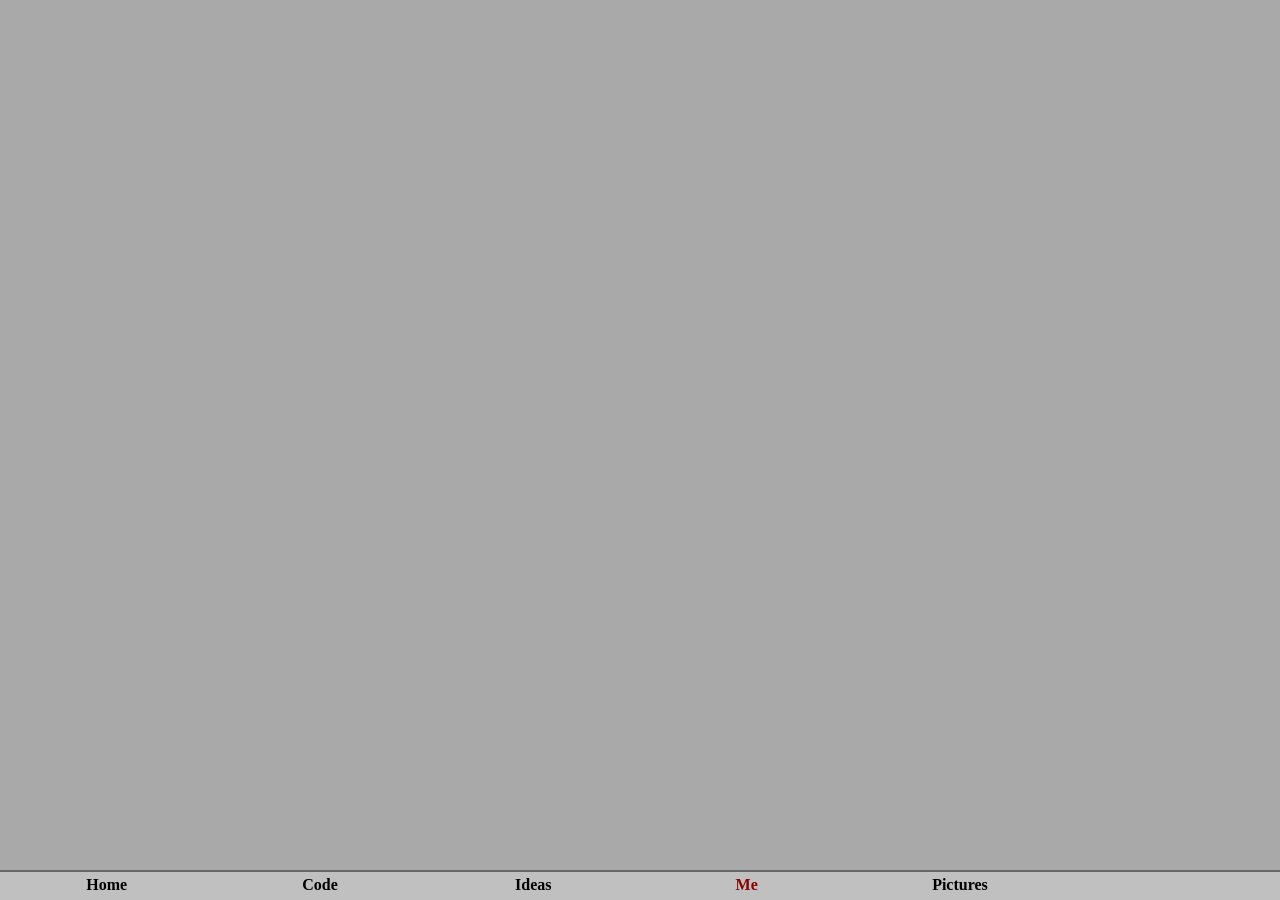
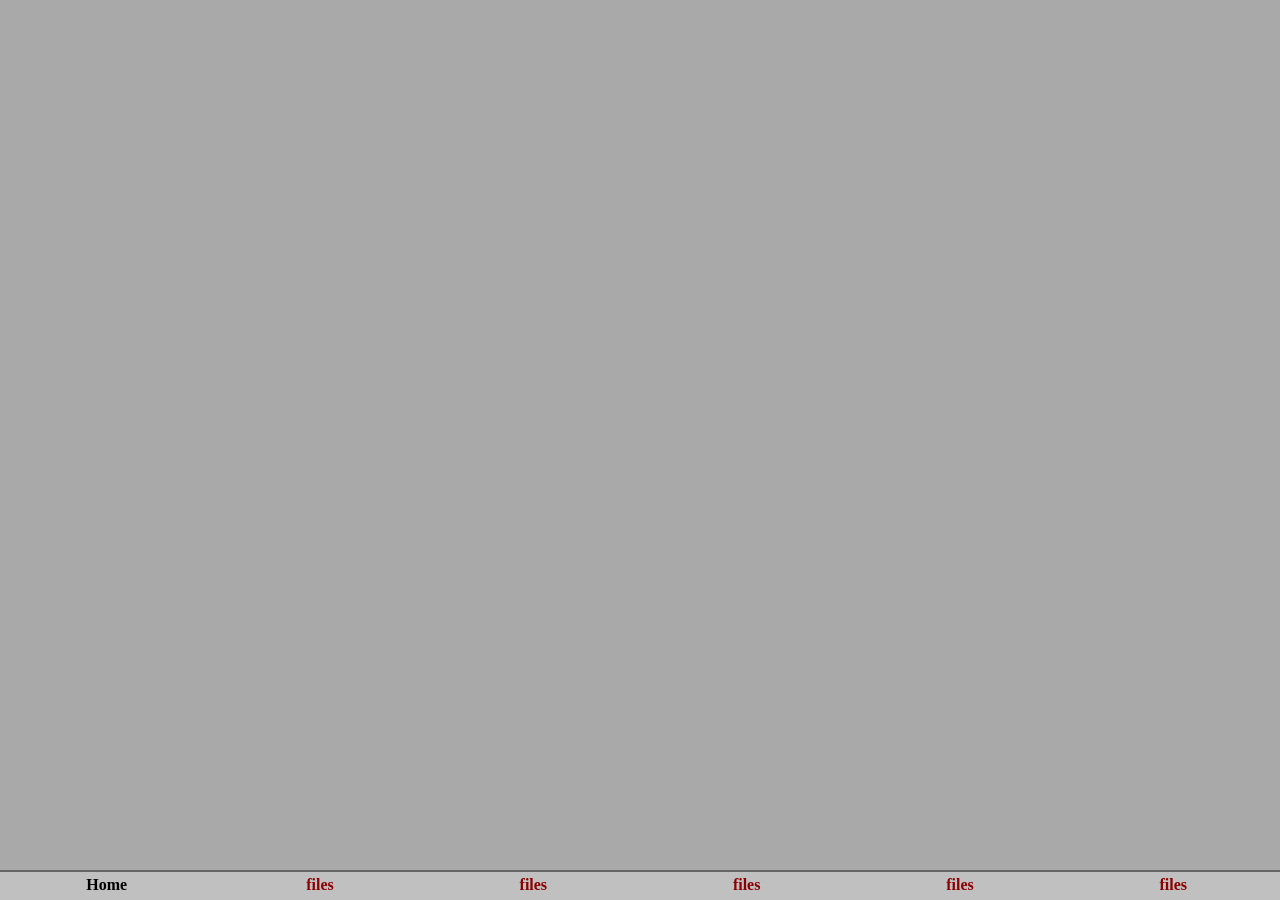
Before and after one commit to conniew/conniew.github.io, a Jekyll site: the page built from me/index.html, in a window 1280 px wide. Built offline with Jekyll 4.4.1, drawn with Linux system fonts in a browser that asks for light colours.

Commit message:
Take 5: Further fixes to footer.

```diff
--- a/_config.yml
+++ b/_config.yml
@@ -1,16 +1,6 @@
 collections:
-  pictures:
-    title: "Pictures"
-    path: "pictures"
-  words:
-    title: "Words"
-    path: "words"
-  code:
-    title: "Code"
-    path: "code"
-  ideas:
-    title: "Ideas"
-    path: "ideas"
-  me:
-    title: "Me"
-    path: "me"
+  - pictures
+  - words
+  - code
+  - ideas
+  - me
--- a/_layouts/collection.html
+++ b/_layouts/collection.html
@@ -26,8 +26,8 @@
     <a href="../">Home</a>
     {% for collection in site.collections %}
       <a href="../{{ collection | first }}"
-              {% if collection.path == page.path %} class="active" {% endif %}>
-        {{ collection.title }}
+              {% if (collection | first) == page.path %} class="active" {% endif %}>
+        {{collection | first}}
       </a>
     {% endfor %}
   </div>
```
